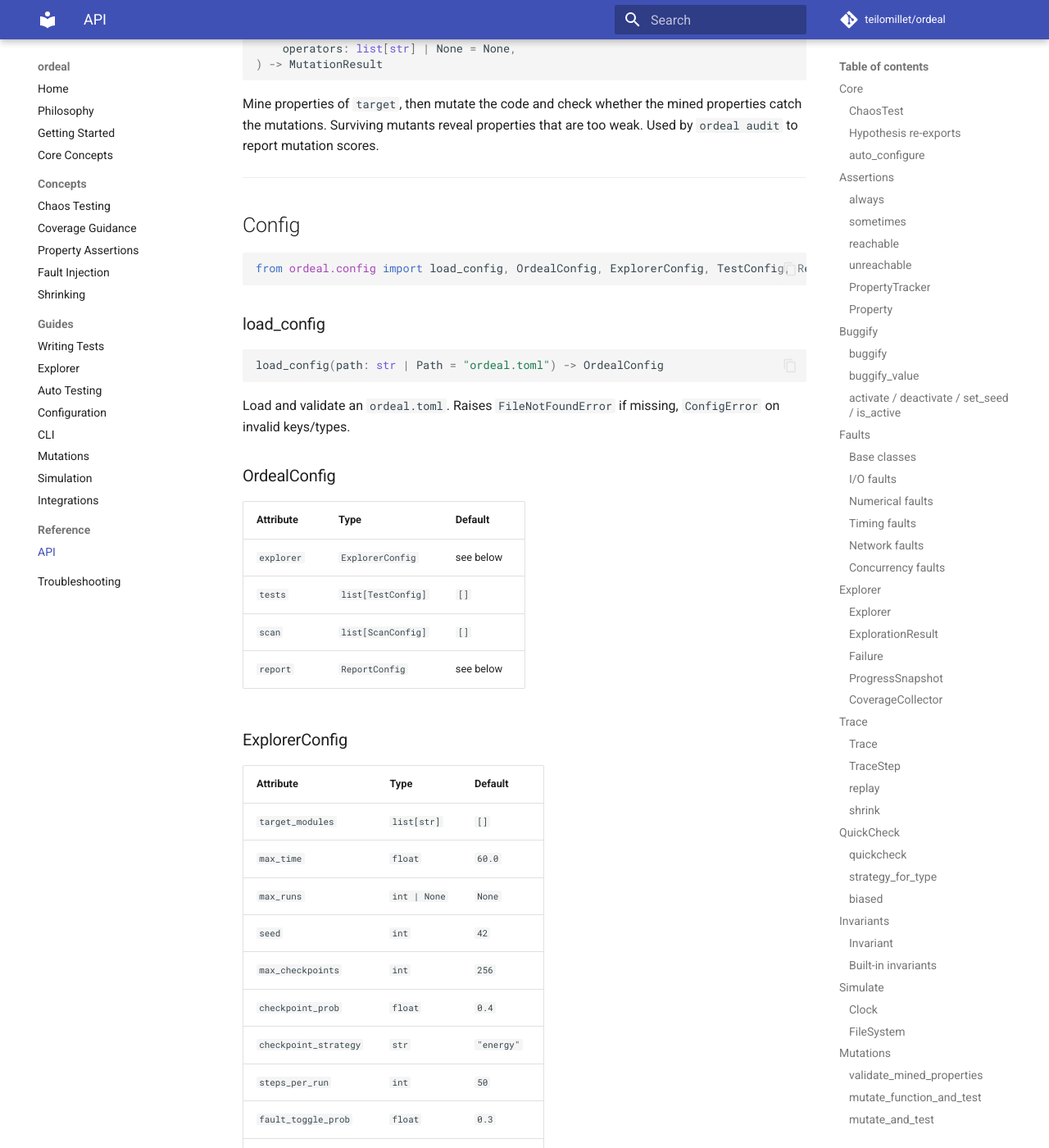
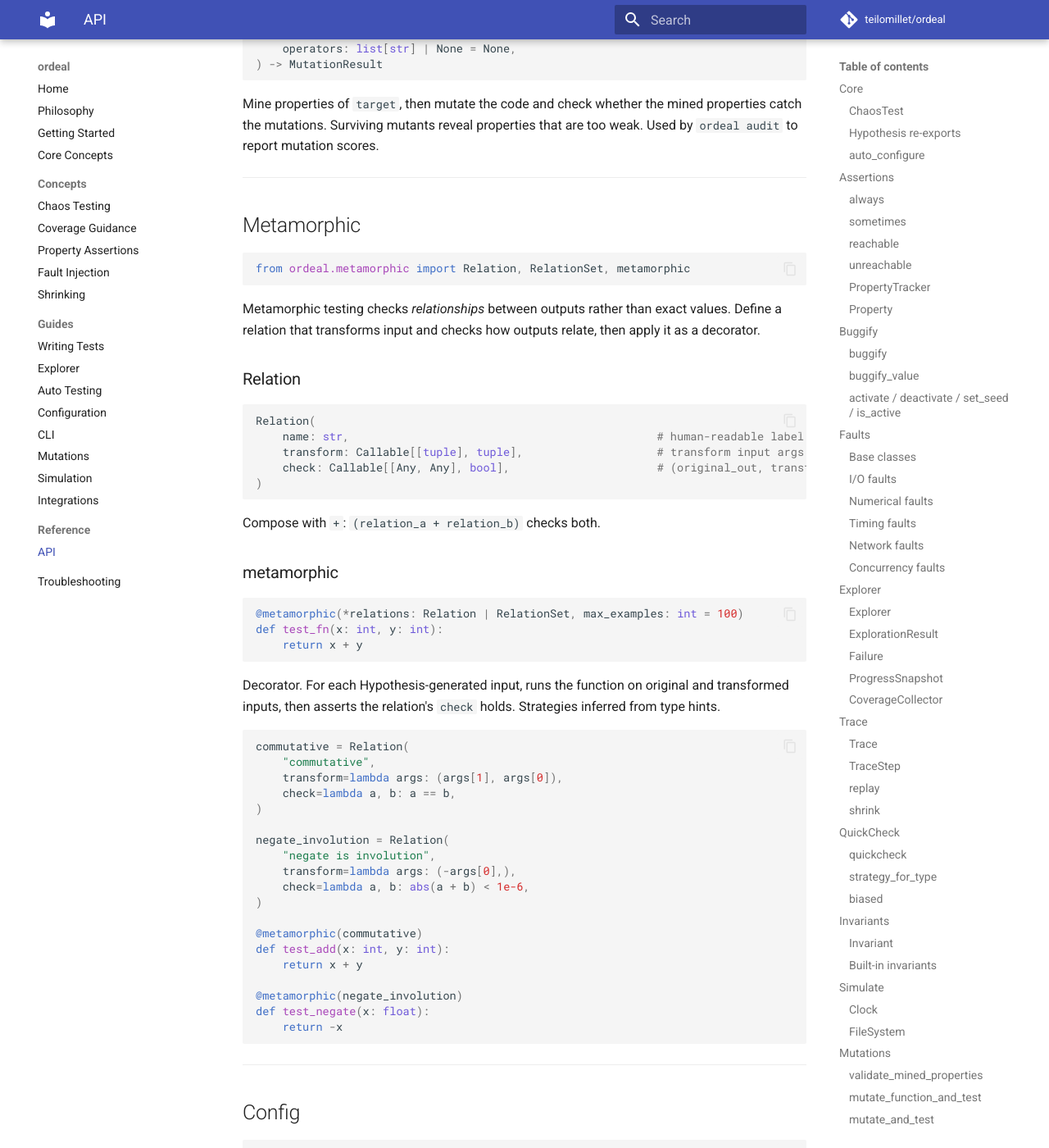
Before and after one commit to teilomillet/ordeal, an MkDocs documentation site: the page built from docs/reference/api.md, in a window 1280 px wide and 1400 px high, scrolled down 32566 px. Shown: the whole window at 82% size. Built offline with MkDocs 1.6.1 and Material for MkDocs 9.7.7, drawn with Linux system fonts in a browser that asks for light colours; comment, search, counter and statistics services are not loaded.

Commit message:
docs: document metamorphic testing module and ordeal benchmark CLI
Found via systematic audit (every .py file vs docs):

- ordeal.metamorphic was completely undocumented: Relation, RelationSet,
  @metamorphic decorator with compose (+) and type-inferred strategies
- ordeal benchmark CLI was in explorer guide but missing from CLI guide:
  added full section with flags, example output, and interpretation

Also added metamorphic testing to README and index capability tables.

Co-Authored-By: Claude Opus 4.6 (1M context) <noreply@anthropic.com>

````diff
--- a/docs/reference/api.md
+++ b/docs/reference/api.md
@@ -1257,6 +1257,60 @@ Mine properties of `target`, then mutate the code and check whether the mined pr
 
 ---
 
+## Metamorphic
+
+```python
+from ordeal.metamorphic import Relation, RelationSet, metamorphic
+```
+
+Metamorphic testing checks *relationships* between outputs rather than exact values. Define a relation that transforms input and checks how outputs relate, then apply it as a decorator.
+
+### Relation
+
+```python
+Relation(
+    name: str,                                              # human-readable label
+    transform: Callable[[tuple], tuple],                    # transform input args
+    check: Callable[[Any, Any], bool],                      # (original_out, transformed_out) -> bool
+)
+```
+
+Compose with `+`: `(relation_a + relation_b)` checks both.
+
+### metamorphic
+
+```python
+@metamorphic(*relations: Relation | RelationSet, max_examples: int = 100)
+def test_fn(x: int, y: int):
+    return x + y
+```
+
+Decorator. For each Hypothesis-generated input, runs the function on original and transformed inputs, then asserts the relation's `check` holds. Strategies inferred from type hints.
+
+```python
+commutative = Relation(
+    "commutative",
+    transform=lambda args: (args[1], args[0]),
+    check=lambda a, b: a == b,
+)
+
+negate_involution = Relation(
+    "negate is involution",
+    transform=lambda args: (-args[0],),
+    check=lambda a, b: abs(a + b) < 1e-6,
+)
+
+@metamorphic(commutative)
+def test_add(x: int, y: int):
+    return x + y
+
+@metamorphic(negate_involution)
+def test_negate(x: float):
+    return -x
+```
+
+---
+
 ## Config
 
 ```python
````
Also changed, not shown: README.md (+1 -0 lines), docs/guides/cli.md (+32 -0 lines), docs/index.md (+1 -0 lines).
